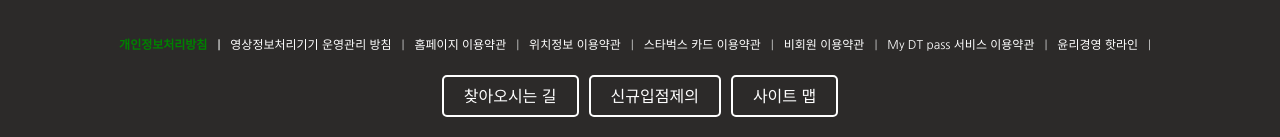
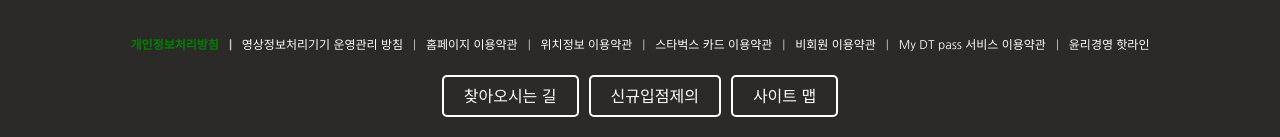
Before and after one commit to bokjunwoo/starbucks_clone, a plain HTML site: page index.html in a window 1280 px wide. Shown: the part 3793-3930 px from the top of the page. Drawn offline with nearby package versions, Linux system fonts and the light colour scheme; a web font is replaced by a local one.

Commit message:
스타벅스 수정

```diff
--- a/css/main.css
+++ b/css/main.css
@@ -894,7 +894,7 @@ footer .footer_submenu .item>li>a:hover {
     text-decoration: underline;
 }
 
-footer .footer_submenu .item>li>a::after {
+footer .footer_submenu .item > li:not(:last-child) > a::after {
     content: "|";
     color: #c8c8c8;
     font-size: 12px;
```
